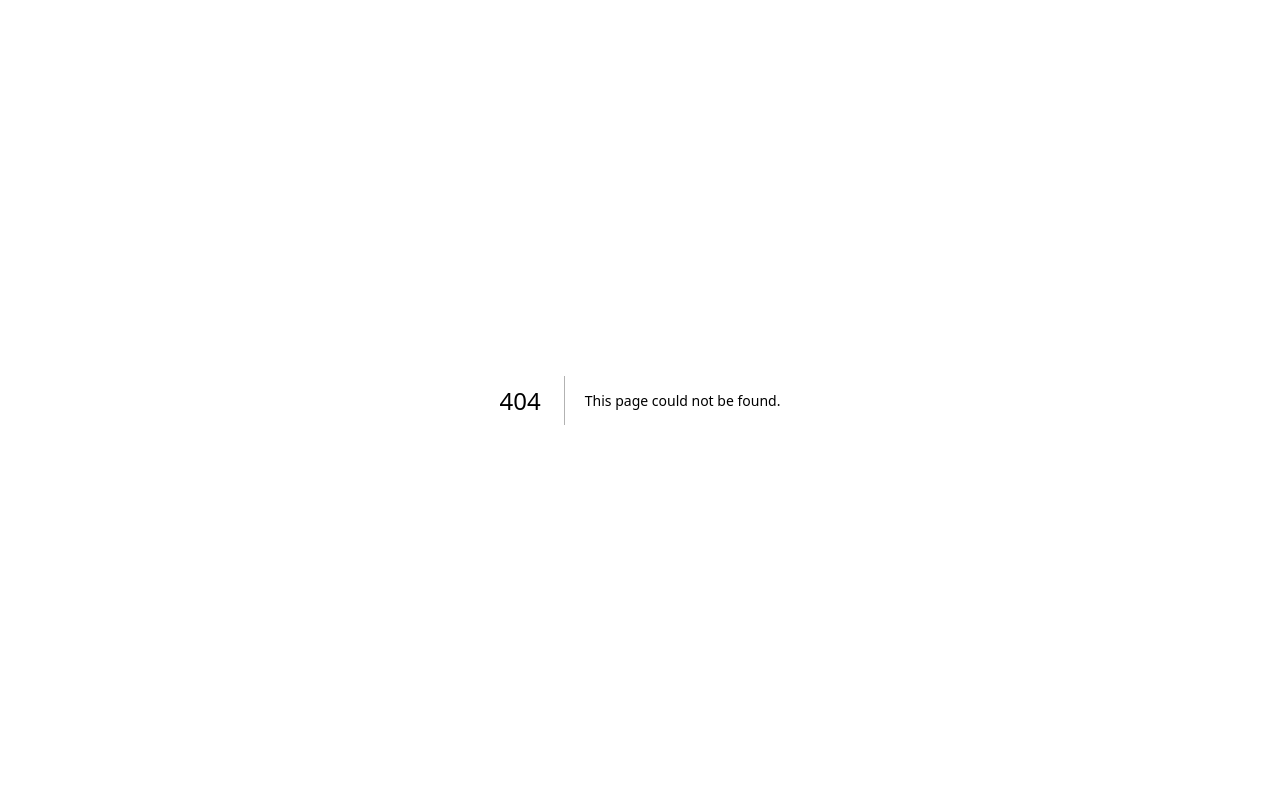
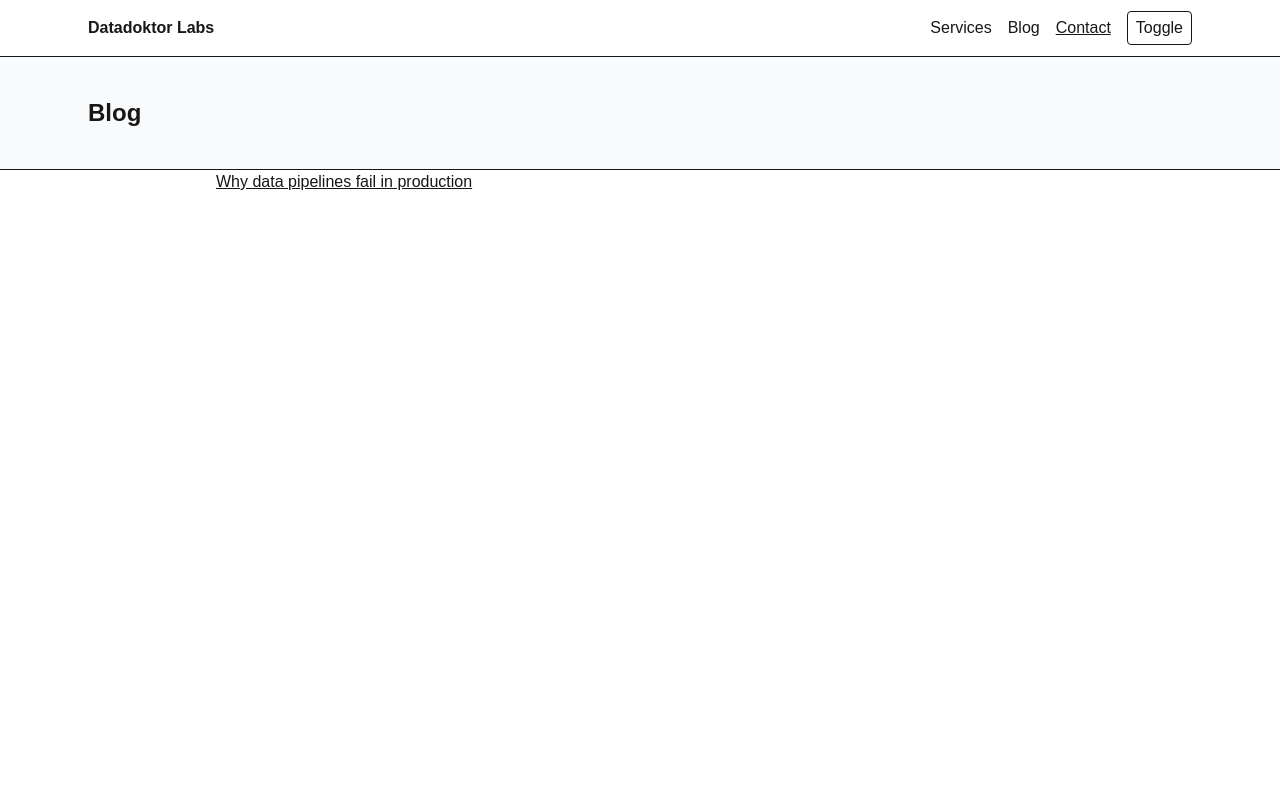
Before and after one commit to thedatadoktor/datadoktorlabs, a Next.js app: page /blog in a window 1280 px wide. Before the commit this address had no page. Shown: the top 800 px of the page. Built offline with nearby package versions, Linux system fonts and the light colour scheme.

Commit message:
Add components, blog system, contact API and page

```diff
--- /dev/null
+++ b/content/blog/first-post.md
@@ -0,0 +1,6 @@
+---
+title: "Why data pipelines fail in production"
+date: "2026-01-10"
+---
+
+Real systems break in boring ways.
--- /dev/null
+++ b/src/app/api/contact/route.ts
@@ -0,0 +1,22 @@
+import { Resend } from "resend";
+import { NextResponse } from "next/server";
+
+const resend = new Resend(process.env.RESEND_API_KEY);
+
+export async function POST(req: Request) {
+  try {
+    const formData = await req.formData();
+    const data = Object.fromEntries(formData.entries());
+
+    await resend.emails.send({
+      from: "Datadoktor Labs <onboarding@resend.dev>",
+      to: process.env.CONTACT_EMAIL!,
+      subject: "New contact request",
+      html: `<pre>${JSON.stringify(data, null, 2)}</pre>`,
+    });
+
+    return NextResponse.redirect(new URL("/contact?sent=true", req.url));
+  } catch (error) {
+    return NextResponse.json({ error: "Failed to send email" }, { status: 500 });
+  }
+}
--- /dev/null
+++ b/src/app/blog/[slug]/page.tsx
@@ -0,0 +1,21 @@
+import { notFound } from "next/navigation";
+import PageHeader from "@/components/PageHeader";
+import { getPost } from "@/lib/blog";
+import { remark } from "remark";
+import html from "remark-html";
+
+export default async function BlogPost({ params }: { params: { slug: string } }) {
+  try {
+    const { data, content } = getPost(params.slug);
+    const processed = await remark().use(html).process(content);
+    const body = processed.toString();
+    return (
+      <>
+        <PageHeader title={(data.title as string) ?? params.slug} />
+        <article className="prose prose-neutral dark:prose-invert max-w-3xl mx-auto px-6" dangerouslySetInnerHTML={{ __html: body }} />
+      </>
+    );
+  } catch {
+    notFound();
+  }
+}
--- /dev/null
+++ b/src/app/blog/page.tsx
@@ -0,0 +1,19 @@
+import Link from "next/link";
+import PageHeader from "@/components/PageHeader";
+import { getPosts } from "@/lib/blog";
+
+export default function Blog() {
+  const posts = getPosts();
+  return (
+    <>
+      <PageHeader title="Blog" />
+      <div className="max-w-4xl mx-auto px-6 space-y-4">
+        {posts.map((p: any) => (
+          <Link key={p.slug} href={`/blog/${p.slug}`} className="block underline">
+            {p.title}
+          </Link>
+        ))}
+      </div>
+    </>
+  );
+}
--- /dev/null
+++ b/src/app/contact/page.tsx
@@ -0,0 +1,18 @@
+import PageHeader from "@/components/PageHeader";
+
+export default function Contact() {
+  return (
+    <>
+      <PageHeader title="Contact" subtitle="Tell us about your data systems" />
+      <div className="max-w-3xl mx-auto px-6 py-8">
+        <form action="/api/contact" method="POST" encType="multipart/form-data" className="space-y-4">
+          <input type="text" name="name" placeholder="Your name" className="w-full border px-3 py-2 rounded" required />
+          <input type="email" name="email" placeholder="Your email" className="w-full border px-3 py-2 rounded" required />
+          <textarea name="message" placeholder="What are you trying to achieve?" className="w-full border px-3 py-2 rounded h-32" required />
+          <input type="text" name="company" className="hidden" tabIndex={-1} autoComplete="off" />
+          <button type="submit" className="border px-4 py-2 rounded">Send</button>
+        </form>
+      </div>
+    </>
+  );
+}
--- a/src/app/layout.tsx
+++ b/src/app/layout.tsx
@@ -1,6 +1,8 @@
 import type { Metadata } from "next";
 import { Geist, Geist_Mono } from "next/font/google";
 import "./globals.css";
+import Navbar from "@/components/Navbar";
+import Footer from "@/components/Footer";
 
 const geistSans = Geist({
   variable: "--font-geist-sans",
@@ -23,7 +25,9 @@ export default function RootLayout({
   return (
     <html lang="en">
       <body className={`${geistSans.variable} ${geistMono.variable} antialiased`}>
-        {children}
+        <Navbar />
+        <main className="min-h-screen">{children}</main>
+        <Footer />
       </body>
     </html>
   );
--- /dev/null
+++ b/src/components/Footer.tsx
@@ -0,0 +1,10 @@
+export default function Footer() {
+  return (
+    <footer className="mt-20 border-t py-8">
+      <div className="max-w-6xl mx-auto px-6 flex items-center justify-between text-sm">
+        <p>© Datadoktor Labs</p>
+        <p>Engineering-first data systems</p>
+      </div>
+    </footer>
+  );
+}
--- /dev/null
+++ b/src/components/Navbar.tsx
@@ -0,0 +1,18 @@
+import Link from "next/link";
+import ThemeToggle from "./ThemeToggle";
+
+export default function Navbar() {
+  return (
+    <header className="border-b bg-white/70 dark:bg-gray-950/70 backdrop-blur">
+      <div className="max-w-6xl mx-auto px-6 h-14 flex items-center justify-between">
+        <Link href="/" className="font-semibold">Datadoktor Labs</Link>
+        <nav className="flex items-center gap-4">
+          <Link href="/services">Services</Link>
+          <Link href="/blog">Blog</Link>
+          <Link href="/contact" className="underline">Contact</Link>
+          <ThemeToggle />
+        </nav>
+      </div>
+    </header>
+  );
+}
--- /dev/null
+++ b/src/components/PageHeader.tsx
@@ -0,0 +1,10 @@
+export default function PageHeader({ title, subtitle }: { title: string; subtitle?: string }) {
+  return (
+    <section className="border-b bg-gray-50 dark:bg-gray-900">
+      <div className="max-w-6xl mx-auto px-6 py-10">
+        <h1 className="text-2xl font-semibold">{title}</h1>
+        {subtitle ? <p className="mt-2 text-gray-600 dark:text-gray-300">{subtitle}</p> : null}
+      </div>
+    </section>
+  );
+}
--- /dev/null
+++ b/src/components/ThemeToggle.tsx
@@ -0,0 +1,10 @@
+export default function ThemeToggle() {
+  const toggle = () => {
+    const el = document.documentElement;
+    const next = el.classList.toggle("dark") ? "dark" : "light";
+    try { localStorage.setItem("theme", next); } catch {}
+  };
+  return (
+    <button onClick={toggle} className="border px-2 py-1 rounded">Toggle</button>
+  );
+}
--- /dev/null
+++ b/src/lib/blog.ts
@@ -0,0 +1,21 @@
+import fs from "fs";
+import path from "path";
+import matter from "gray-matter";
+
+const blogDir = path.join(process.cwd(), "content/blog");
+
+export function getPosts() {
+  if (!fs.existsSync(blogDir)) return [];
+  const files = fs.readdirSync(blogDir);
+  return files.filter(f => f.endsWith(".md")).map((file) => {
+    const slug = file.replace(/\.md$/, "");
+    const raw = fs.readFileSync(path.join(blogDir, file), "utf8");
+    const { data } = matter(raw);
+    return { slug, ...data } as any;
+  });
+}
+
+export function getPost(slug: string) {
+  const raw = fs.readFileSync(path.join(blogDir, `${slug}.md`), "utf8");
+  return matter(raw);
+}
```
Also changed, not shown: 1 other file (tests, documents, lock files or other folders).
